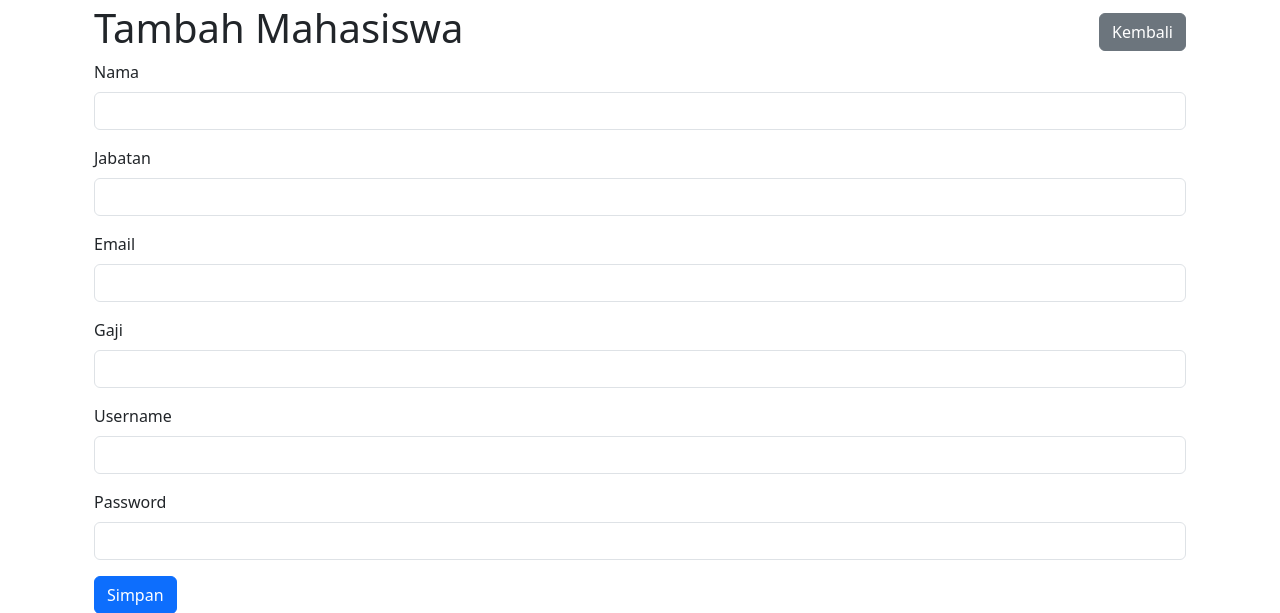
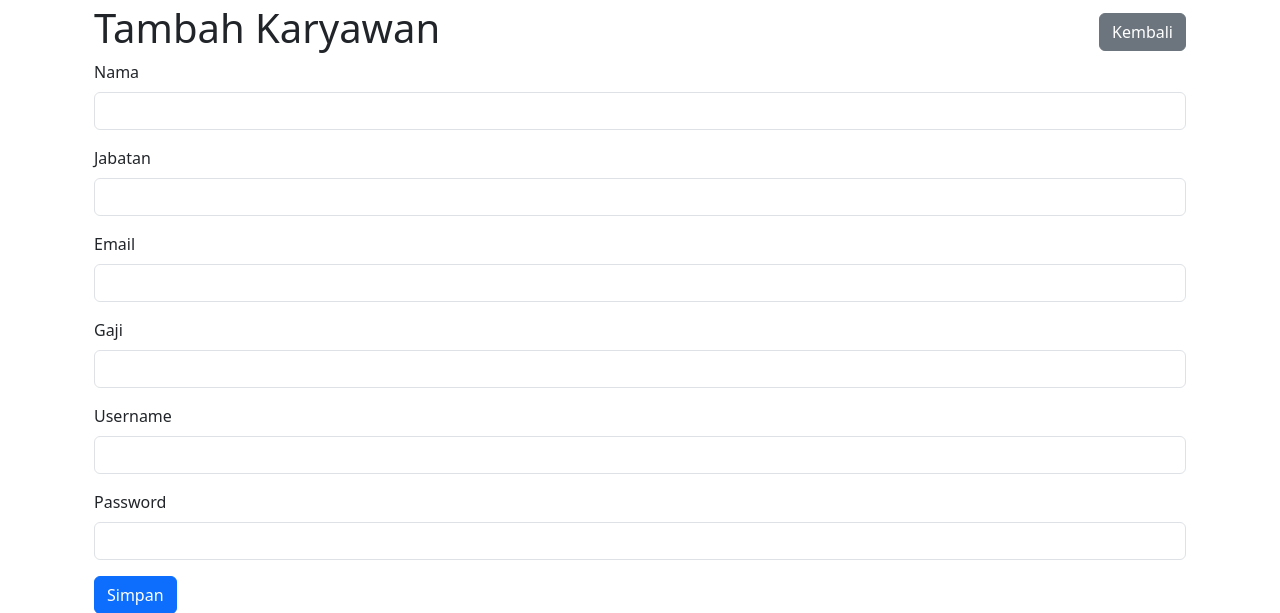
Before and after one commit to Agung714/framework-BOSQ-posttest, a Django app: page /karyawan/create/ in a window 1280 px wide. Shown: the part 56-669 px from the top of the page. Run offline with Django 5.2, Linux system fonts and the light colour scheme; some libraries are stand-ins or nearby versions.

Commit message:
Posttest 4
Posttest 4

```diff
--- a/postes2/bosq/templates/karyawan/create.html
+++ b/postes2/bosq/templates/karyawan/create.html
@@ -3,7 +3,7 @@
 {% block content %}
 <div class="container">
     <div class="d-flex align-items-center justify-content-between">
-        <h1>Tambah Mahasiswa</h1>
+        <h1>Tambah Karyawan</h1>
         <a href="{% url 'karyawan_index' %}" class="btn btn-secondary">Kembali</a>
     </div>
     <form class="needs-validation" method="POST">
```
Also changed, not shown: 4 other files.
